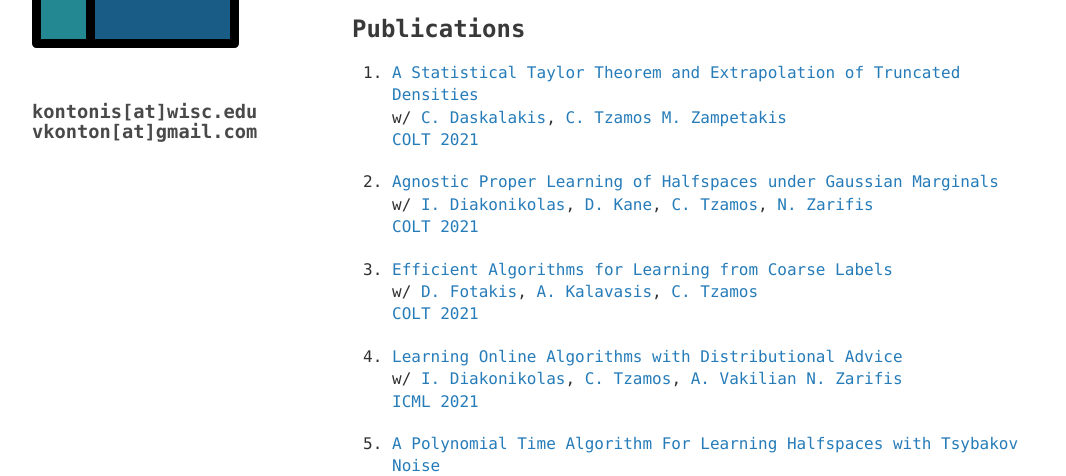
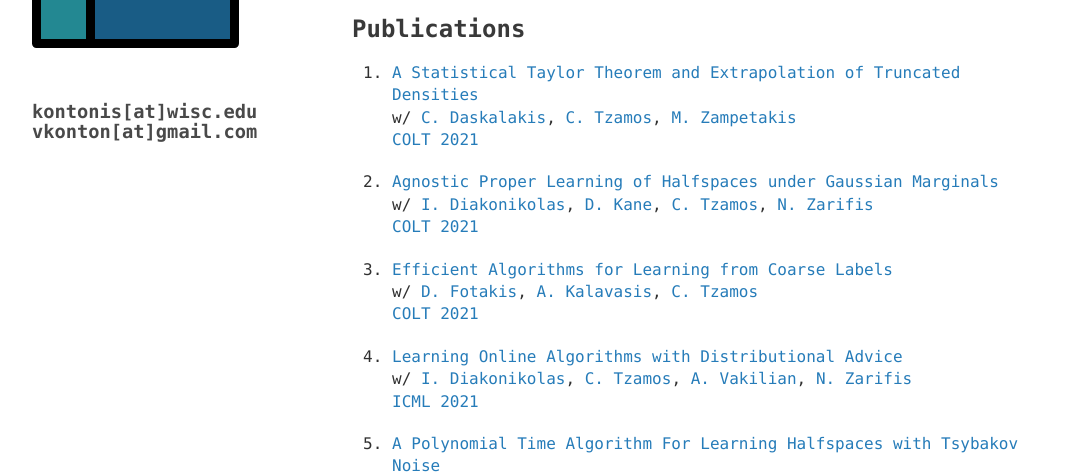
Before and after one commit to vkonton/vkonton.github.io, a Jekyll site: the page built from index.md, in a window 1280 px wide and 900 px high. Shown: the part 304-780 px from the top of the window, without its empty margins (98-1164 px from the left). Built offline with Jekyll 4.4.1, drawn with Linux system fonts in a browser that asks for light colours.

```diff
--- a/index.md
+++ b/index.md
@@ -25,7 +25,7 @@
 ## Publications
 
 1. [A Statistical Taylor Theorem and Extrapolation of Truncated Densities](https://arxiv.org/abs/2106.15908) <br/>
-    w/ [C. Daskalakis][daskalakis], [C. Tzamos][tzamos] [M. Zampetakis][zampetakis] <br/>
+    w/ [C. Daskalakis][daskalakis], [C. Tzamos][tzamos], [M. Zampetakis][zampetakis] <br/>
     [COLT 2021](http://www.learningtheory.org/colt2021/)
 
 1. [Agnostic Proper Learning of Halfspaces under Gaussian Marginals](https://arxiv.org/abs/2102.05629) <br/>
@@ -37,7 +37,7 @@
     [COLT 2021](http://www.learningtheory.org/colt2021/)
 
 1. [Learning Online Algorithms with Distributional Advice](http://proceedings.mlr.press/v139/diakonikolas21a.html) <br/>
-    w/ [I. Diakonikolas][idiakonikolas], [C. Tzamos][tzamos], [A. Vakilian][vakilian] [N. Zarifis][zarifis] <br/>
+    w/ [I. Diakonikolas][idiakonikolas], [C. Tzamos][tzamos], [A. Vakilian][vakilian], [N. Zarifis][zarifis] <br/>
     [ICML 2021](https://icml.cc)
 
 1. [A Polynomial Time Algorithm For Learning Halfspaces with Tsybakov Noise](https://arxiv.org/abs/2010.01705) <br/>
```
